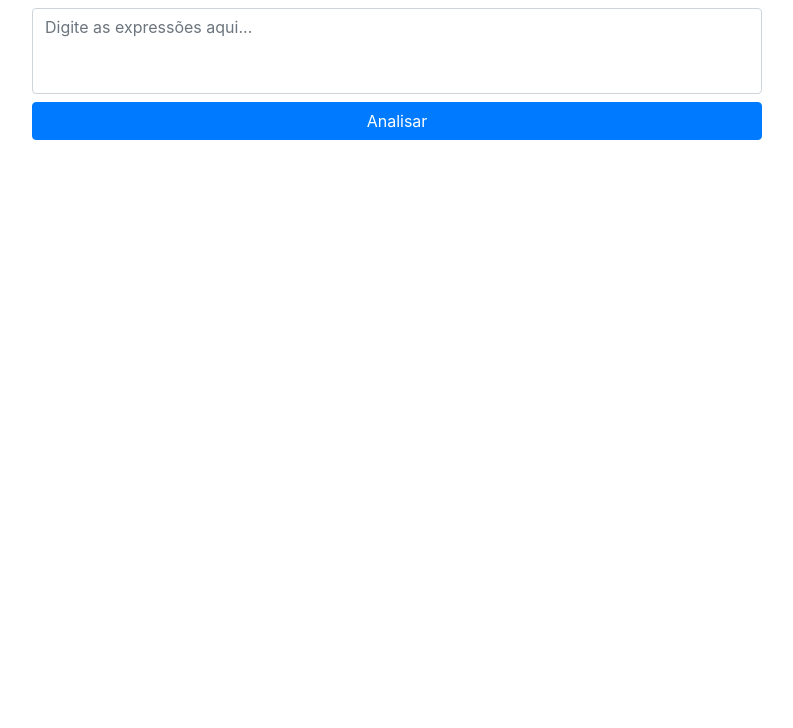
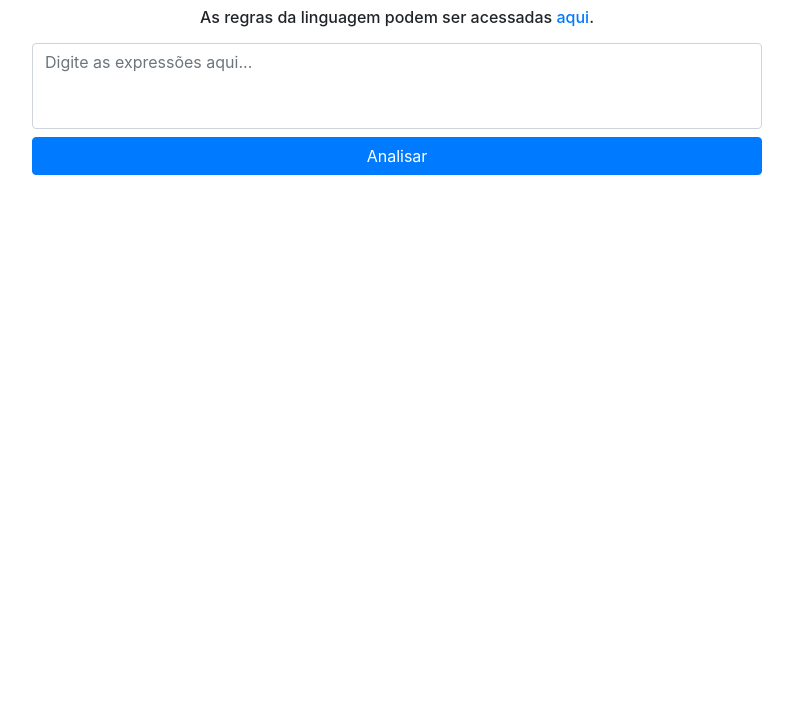
Before and after one commit to leoaugustov/avaliador-expressoes, a Vue app: page build/index.html in a window 1280 px wide. Shown: the part 72-800 px from the top of the page, without its empty margins (243-1036 px from the left). Built offline with nearby package versions, Linux system fonts and the light colour scheme.

Commit message:
Link para regras da linguagem adicionado

```diff
--- a/build/index.html
+++ b/build/index.html
@@ -12,6 +12,9 @@
     <main id="app" class="container pb-5 animate__animated animate__fadeInDown">
         <div class="text-center">
             <h1 class="text-primary mt-2 mb-4 font-weight-bold">Avaliador de Expressões</h1>
+            <h2 class="h6 mb-3">
+                As regras da linguagem podem ser acessadas <a href="https://github.com/leoaugustov/avaliador-expressoes/blob/master/README.md#conven%C3%A7%C3%B5es-l%C3%A9xicas">aqui</a>.
+            </h2>
         </div>
         <section class="row justify-content-center">
             <div class="col-12 col-md-8">
```
